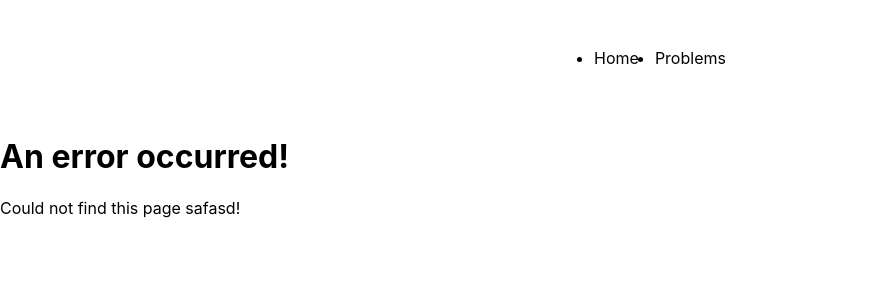
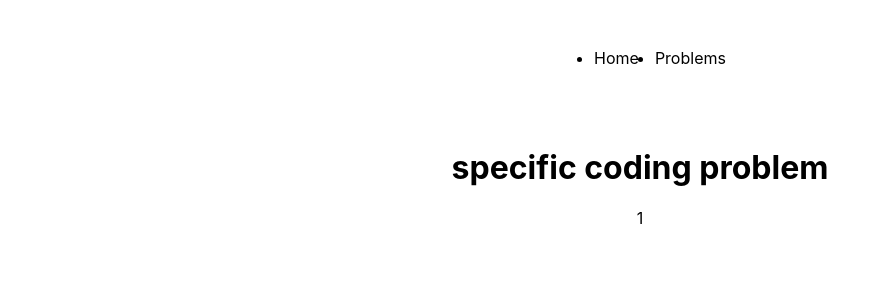
Before and after one commit to me-coderaider/online-judge, a React (Create React App) app in the folder frontend/: page /problems_list/1 in a window 1280 px wide. Shown: the top 300 px of the page, without its empty margins (0-889 px from the left). Built offline with nearby package versions, Linux system fonts and the light colour scheme.

Commit message:
added dynamic routes in frontend to show each problems 2

```diff
--- a/frontend/src/App.js
+++ b/frontend/src/App.js
@@ -9,6 +9,7 @@ import HomePage from './pages/HomePage';
 import ProblemList from './pages/ProblemList';
 import RootLayout from './pages/Root';
 import ErrorPage from './pages/ErrorPage';
+import ProblemPage from './pages/ProblemPage';
 
 // const routeDefinitions=createRoutesFromElements(
 // 	<Route>
@@ -25,7 +26,8 @@ const router= createBrowserRouter([
 		errorElement: <ErrorPage/>,
 		children : [
 			{path : '/', element: <HomePage />},
-			{path:'/problems-list', element:<ProblemList/>}
+			{path:'/problems_list', element:<ProblemList/>},
+			{path: '/problems_list/:problem_code', element:<ProblemPage/>}
 		]
  	},
  // adding this for applying navigation header to all of the pages
--- a/frontend/src/components/MainNavigation.js
+++ b/frontend/src/components/MainNavigation.js
@@ -8,7 +8,7 @@ function MainNavigation(){
                 <ul className={classes.list}>
                     {/* use NavLink tag */}
                     <li><Link to="/">Home</Link></li>
-                    <li><Link to="/problems-list">Problems</Link></li>
+                    <li><Link to="/problems_list">Problems</Link></li>
                 </ul>
             </nav>
         </header>
--- a/frontend/src/pages/HomePage.js
+++ b/frontend/src/pages/HomePage.js
@@ -6,7 +6,7 @@ function HomePage(){
             <h1>home page of OJ</h1>
             <p>
                 {/* Go to <a href="/problems-list"> the list of problems.</a> */}
-                Go to <Link to="/problems-list"> the list of problems.</Link>
+                Go to <Link to="/problems_list"> the list of problems.</Link>
 
             </p>
         </>
--- a/frontend/src/pages/ProblemPage.js
+++ b/frontend/src/pages/ProblemPage.js
@@ -1,9 +1,14 @@
-
+import { useParams } from "react-router-dom";
 //  this is problem specific file
+// now, we also want to know i.e. aginst which id this particular page was called
+// eg. in this case PROBLEMCODE, SO, using this we can fetch data from the DATABASE
+// and to know the id we'll use "useParams"
 function ProblemPage(){
+    const params=useParams();
     return (
         <>
-
+            <h1>specific coding problem</h1>
+            <p>{params.problem_code}</p>
         </>
     );
 }
```
